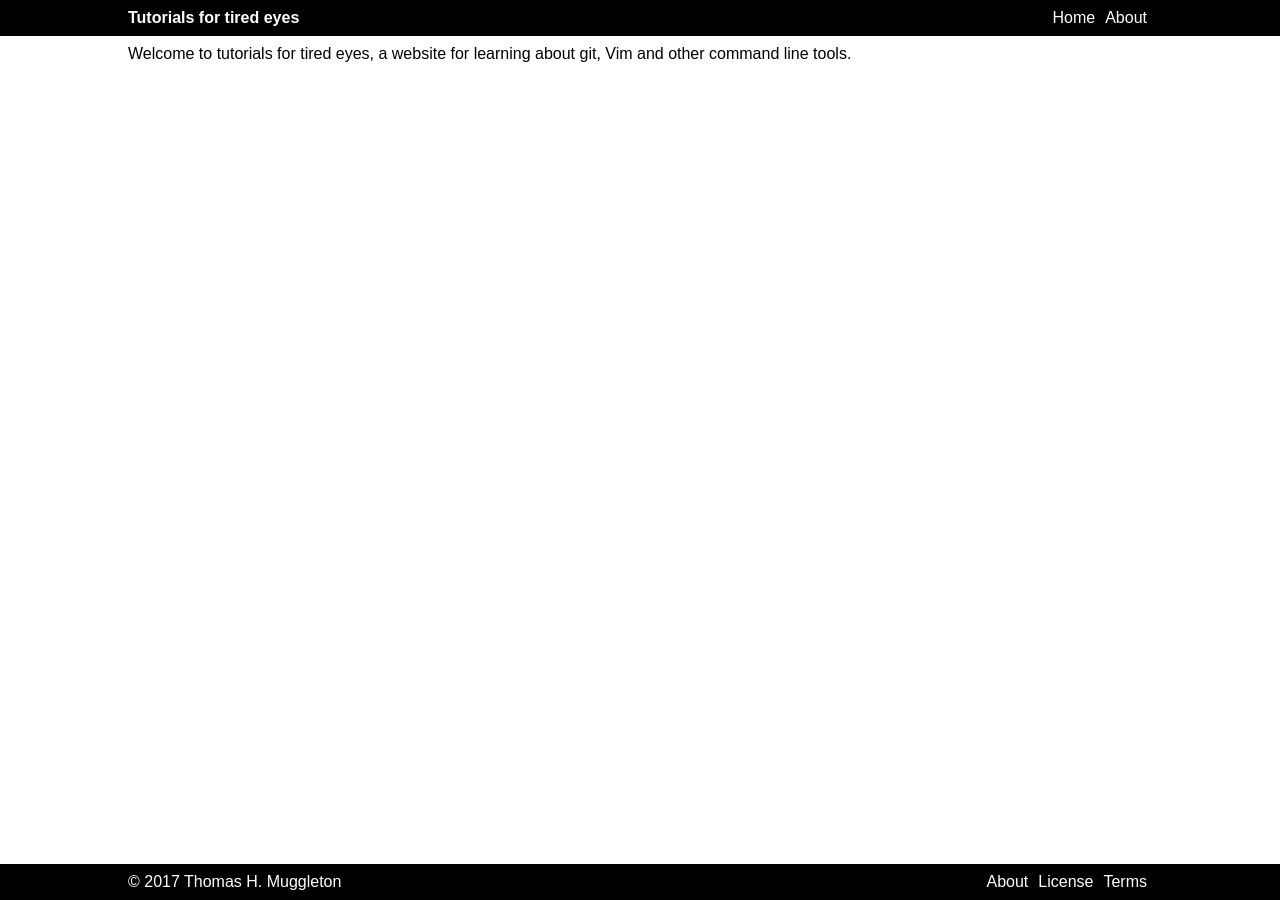
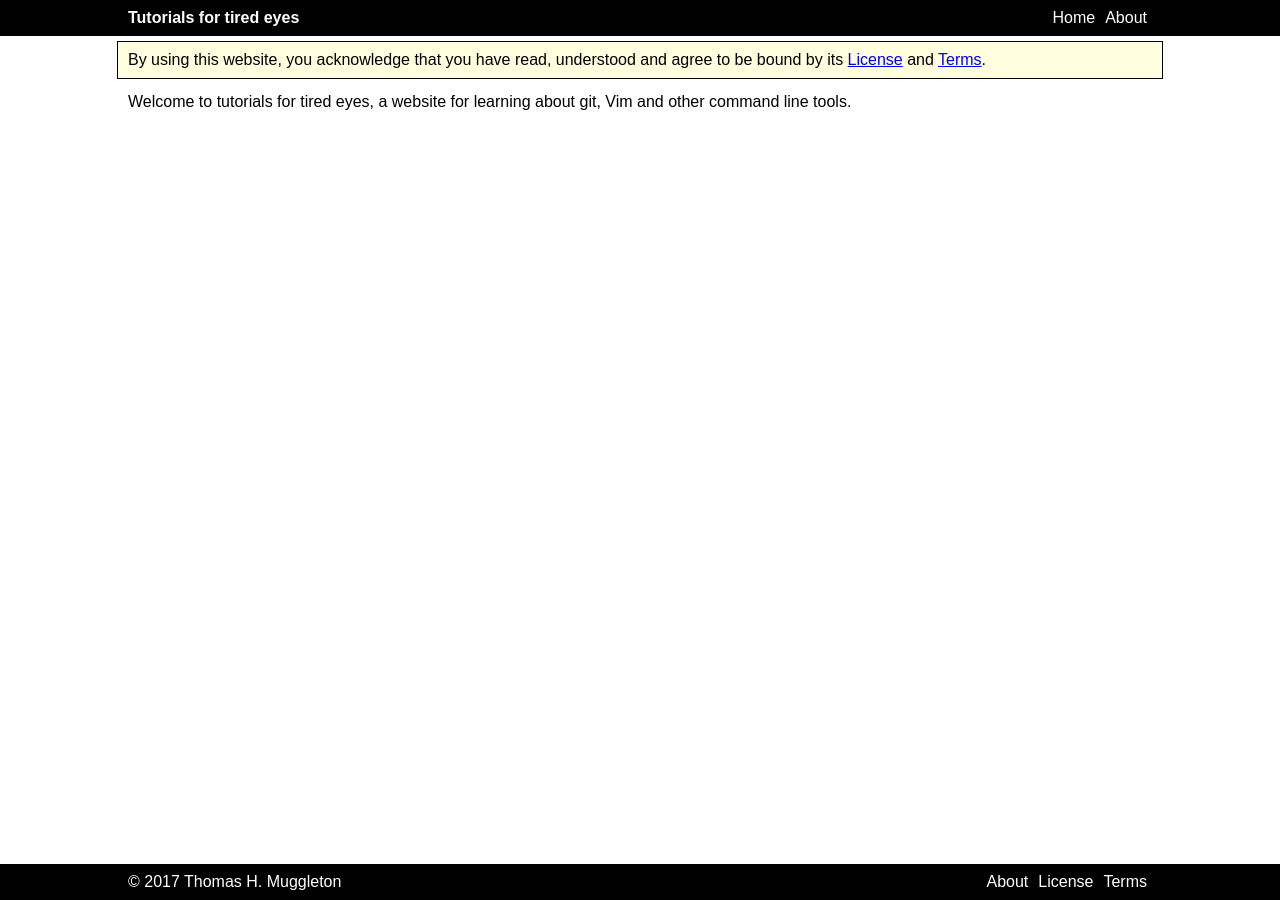
Before and after one commit to thmuggleton/tutorials-for-tired-eyes, a Jekyll site: the page built from index.md, in a window 1280 px wide. Built offline with Jekyll 4.4.1, drawn with Linux system fonts in a browser that asks for light colours.

Commit message:
Add disclaimer alert to every page.

```diff
--- a/_config.yml
+++ b/_config.yml
@@ -4,6 +4,6 @@ keywords: GNU, Linux, git, Vim
 description: >
   A website for learning about git, Vim and other command line tools.
 
-last_updated_date: 2017-04-21
+last_updated_date: 2017-04-23
 
 permalink: /:categories/:title/
--- /dev/null
+++ b/_includes/disclaimer.html
@@ -0,0 +1,11 @@
+<section class="disclaimer" aria-label="alert">
+  {% assign license_page = site.categories.about | where: "title", "License" | first %}
+  {% assign terms_page = site.categories.about | where: "title", "Terms" | first %}
+  <p class="disclaimer__text">
+    By using this website, you acknowledge that you have read, understood and
+    agree to be bound by its
+    <a href="{{ license_page.url }}">{{ license_page.title }}</a>
+    and
+    <a href="{{ terms_page.url }}">{{ terms_page.title }}</a>.
+  </p>
+</section>
--- a/_layouts/default.html
+++ b/_layouts/default.html
@@ -6,6 +6,8 @@
   <body>
 
     {% include header.html %}
+
+    {% include disclaimer.html %}
 
     <main class="content" aria-label="Content">
       {{ content }}
--- a/_sass/main.scss
+++ b/_sass/main.scss
@@ -11,6 +11,15 @@
 */
 @import 'site-wide-values';
 @import 'running-sections';
+
+.disclaimer {
+  width: $site-width;
+  margin: 5px auto;
+  border: 1px solid;
+  padding: 10px;
+  background: lightyellow;
+  @include base-text();
+}
 
 .content {
   width: $site-width;
```
